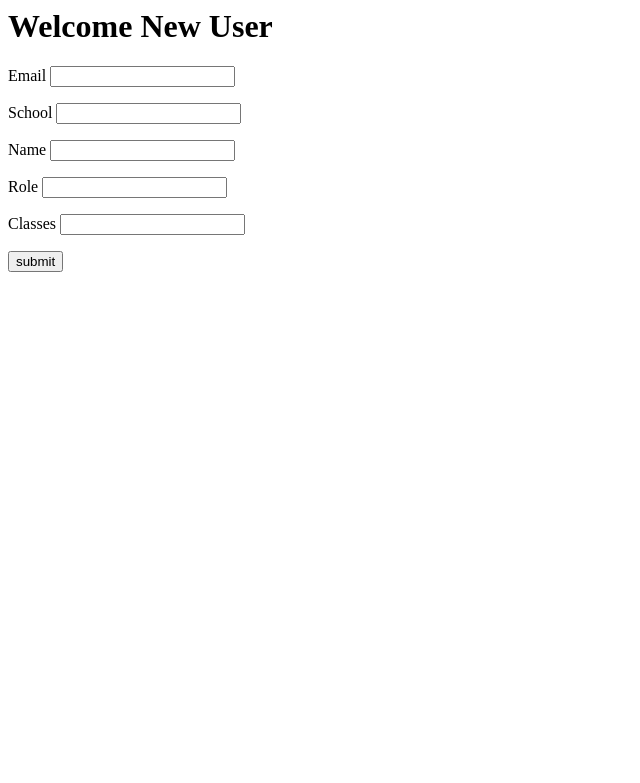
After one commit to AKS820/CampusTutor, a Flask app: template templates/signup.html in a window 1280 px wide. The commit adds this page. Shown: the top 783 px of the page, without its empty margins (0-640 px from the left). Run offline with Flask 2, Linux system fonts and the light colour scheme; the template is opened without the code that fills it, so the values that code supplies are empty.

Commit message:
Login functionality completely implemented
Issues:
- must restart server to get updated db changes

```diff
--- /dev/null
+++ b/server.py
@@ -0,0 +1,129 @@
+"""Python Flask WebApp Auth0 integration example
+"""
+
+import json
+from os import environ as env
+from urllib.parse import quote_plus, urlencode
+
+from authlib.integrations.flask_client import OAuth
+from dotenv import find_dotenv, load_dotenv
+from flask import Flask, redirect, render_template, session, url_for, request
+
+from database_interface import pull_names, createUser
+from flask import jsonify
+
+ENV_FILE = find_dotenv()
+if ENV_FILE:
+    load_dotenv(ENV_FILE)
+
+app = Flask(__name__)
+app.secret_key = env.get("APP_SECRET_KEY")
+
+
+oauth = OAuth(app)
+
+oauth.register(
+    "auth0",
+    client_id=env.get("AUTH0_CLIENT_ID"),
+    client_secret=env.get("AUTH0_CLIENT_SECRET"),
+    client_kwargs={
+        "scope": "openid profile email",
+    },
+    server_metadata_url=f'https://{env.get("AUTH0_DOMAIN")}/.well-known/openid-configuration',
+)
+
+
+# Controllers API
+@app.route("/")
+def home():
+    if(session):
+        email = session.get("user").get("userinfo").get("email")
+        user = getUserData(newperson(), email)
+        if(user):
+            school = json.loads(user).get("school")
+            return render_template(
+                "home.html",
+                session=session.get("user"),
+                school = school,
+                pretty=json.dumps(session.get("user"), indent=4),
+            )
+        else:
+            return render_template("signup.html", email=email)
+    else:
+        return render_template("login.html")
+
+def getUserData(users, email):
+    for user in users:
+        juser = json.loads(user)
+        if(juser["email"]==email):
+            return user
+
+def newperson(pull_names_list = pull_names()):
+
+    json_items = []
+    for item in pull_names_list:
+        uuid = item[0]
+        name = item[1]
+        school = item[2]
+        email = item[3]
+        password = item[4]
+        role = item[5]
+        rep = item[6]
+        classes = list(item[7].split('-'))
+
+        value = {
+           "name": name,
+           "uuid": uuid,
+           "school": school,
+           "email": email,
+           "password": password,
+           "role": role,
+           "rep": rep,
+           "classes": classes
+        }
+
+        json_items.append(json.dumps(value))
+    return json_items
+
+@app.route("/createUser", methods = ['POST', 'GET'])
+def data():
+    if request.method == 'GET':
+        return f"The URL /data is accessed directly. Try going to '/form' to submit form"
+    if request.method == 'POST':
+        form_data = request.form
+        createUser(form_data)
+        return redirect("/logout")
+
+@app.route("/callback", methods=["GET", "POST"])
+def callback():
+    token = oauth.auth0.authorize_access_token()
+    session["user"] = token
+    return redirect("/")
+
+
+@app.route("/login")
+def login():
+    return oauth.auth0.authorize_redirect(
+        redirect_uri=url_for("callback", _external=True)
+    )
+
+
+@app.route("/logout")
+def logout():
+    session.clear()
+    return redirect(
+        "https://"
+        + env.get("AUTH0_DOMAIN")
+        + "/v2/logout?"
+        + urlencode(
+            {
+                "returnTo": url_for("home", _external=True),
+                "client_id": env.get("AUTH0_CLIENT_ID"),
+            },
+            quote_via=quote_plus,
+        )
+    )
+
+
+if __name__ == "__main__":
+    app.run(host="0.0.0.0", port=env.get("PORT", 3000))
--- /dev/null
+++ b/templates/signup.html
@@ -0,0 +1,17 @@
+<html>
+  <head>
+    <meta charset="utf-8" />
+    <title>Auth0 Example</title>
+  </head>
+  <body>
+    <h1 id="profileDropDown">Welcome New User</h1>
+	<form action="/createUser" method = "POST">
+	<p>Email <input type = "text" name = "email" value="{{email}}" readonly></p>
+    <p>School <input type = "text" name = "school" /></p>
+    <p>Name <input type = "text" name = "name" /></p>
+	<p>Role <input type = "text" name = "role" /></p>
+	<p>Classes <input type = "text" name = "classes" /></p>
+    <p><input type = "submit" value = "submit" /></p>
+</form>
+  </body>
+</html>
```
Also changed, not shown: auth0/server.py (deleted, +0 -75 lines), database_interface.py (+32 -2 lines), templates/home.html (renamed from auth0/templates/home.html, +1 -6 lines), templates/login.html (added, +10 -0 lines), auth0/README.md (deleted), requirements.txt (renamed from auth0/requirements.txt), 7 other files.
